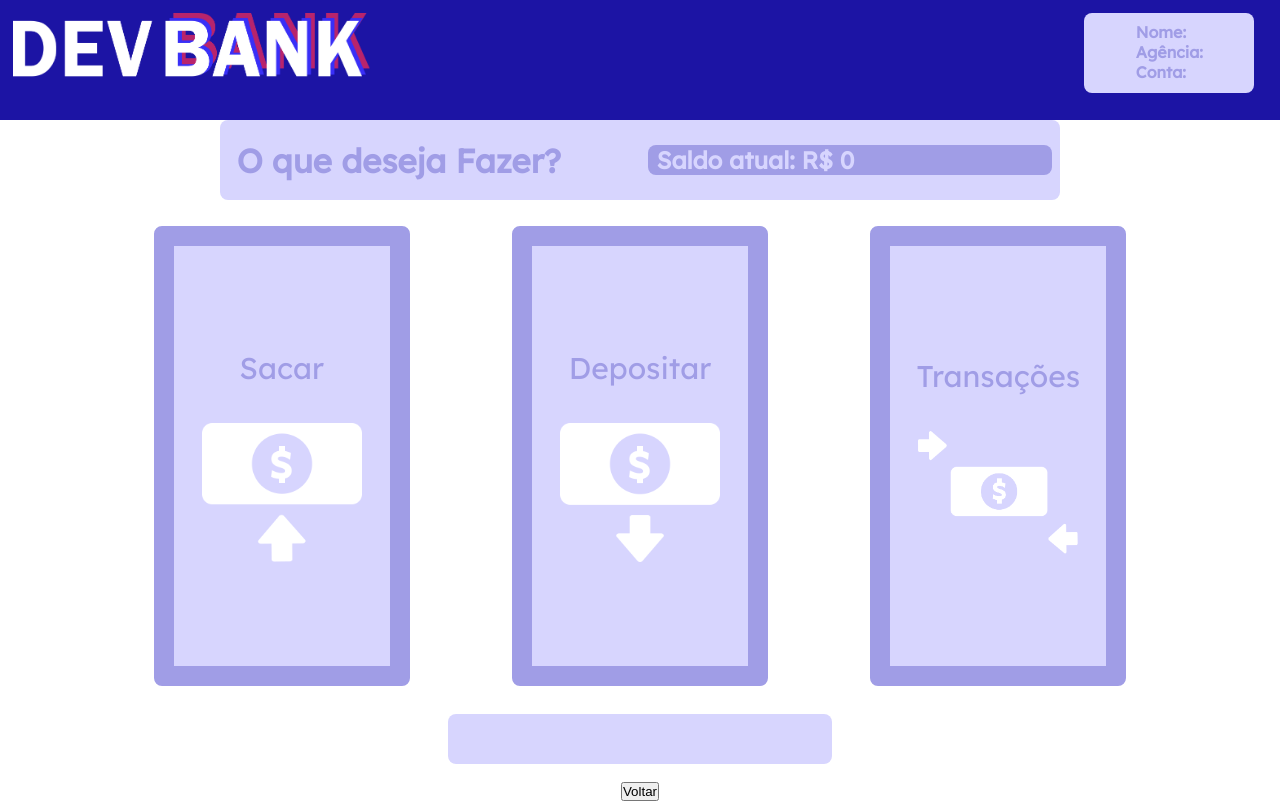
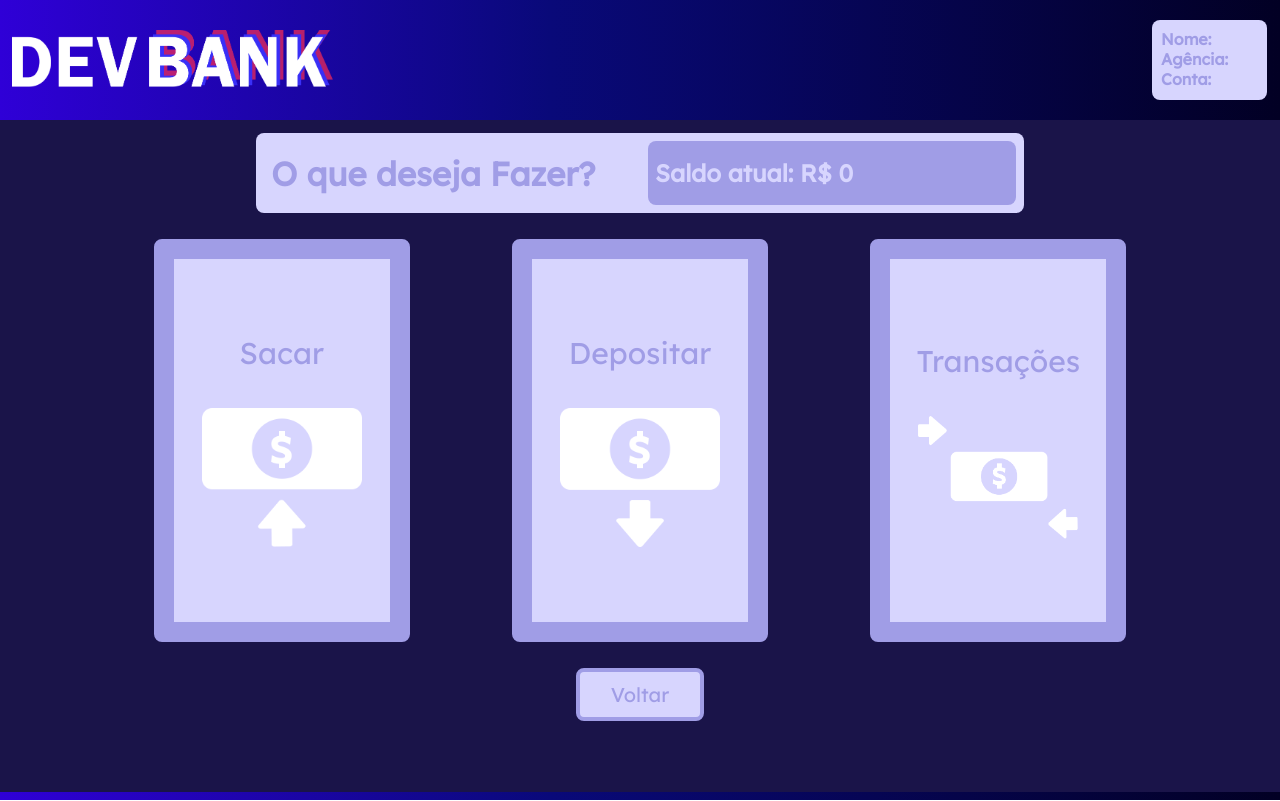
Before and after one commit to Maua-Dev/devbank_rafael_tiago_gabriel_front, a React (Vite) app: page /home in a window 1280 px wide. Built offline with nearby package versions, Linux system fonts and the light colour scheme; no server answers.

Commit message:
Ajustes na estilização e integração do sistema de verificação iniciada

```diff
--- a/src/components/pages/TelaDaConta.css
+++ b/src/components/pages/TelaDaConta.css
@@ -6,7 +6,8 @@ body {
 }
 
 .TelaDaConta{
-    background-color: #1c14a4;
+    background: rgb(2,0,36);
+    background: linear-gradient(354deg, rgba(2,0,36,1) 0%, rgba(9,9,121,1) 54%, rgba(47,0,215,1) 100%);
     height: 100vh;
     width: 100%;
     display: flex;
@@ -27,6 +28,7 @@ body {
 
 .centro-imagem-login {
     width: 50%;
+    margin-bottom: 2%;
 }
 
 .input-box {
@@ -51,7 +53,6 @@ body {
     background-color: #d7d5fe;
     transition: .35s;
     font-style:normal;
-
 }
 
 button:hover {
--- a/src/components/pages/TelaDaConta.tsx
+++ b/src/components/pages/TelaDaConta.tsx
@@ -1,11 +1,25 @@
 import { useContext } from 'react'
 import './TelaDaConta.css'
-import { Link } from "react-router-dom"
 import { ValoresDaConta } from '../../contexts/assessment-context'
 
 function TelaDaConta() {
 
-  const { setApi } = useContext(ValoresDaConta)
+  const { api, setApi } = useContext(ValoresDaConta)
+
+
+
+  const pegar = () => {
+    const chave =  "https://r2tcz6zsokynb72jb6o4ffd5nm0ryfyz.lambda-url.us-west-2.on.aws/"
+
+    if (api === chave){
+      setApi(chave)
+      window.location.href = "/home"
+    }
+    else {
+      alert("Coloque a api correta!")
+    }
+  }
+
 
     return (
 
@@ -14,11 +28,11 @@ function TelaDaConta() {
             <header>
               <img src="src/img/image.webp" className='centro-imagem-login' />
             </header>
-            <input name="" className='input-box' onChange={(event) => setApi (event.target.value)}/>
-            <Link to="/home"><button className='botao-login'> Logar </button></Link>
+            <input id="validarApi" name="" className='input-box' onChange={(event) => setApi(event.target.value)}/>
+            <button className='botao-login' onClick={pegar} id="pegar"> Logar </button>
           </div>
       </div>
     )
-  }
+    }
 
   export default TelaDaConta
--- a/src/components/pages/TelaInicial.css
+++ b/src/components/pages/TelaInicial.css
@@ -1,10 +1,21 @@
-:root{
-    height: 100%
-}
-
 
 .Header {
     height: 120px;
+    align-items: center;
+    justify-content: center;
+    display: flex;
+}
+
+body {
+    background: rgb(2,0,36);
+    background: linear-gradient(270deg, rgba(2,0,36,1) 0%, rgba(9,9,121,1) 57%, rgba(47,0,215,1) 100%);
+    height: 100%;
+    width: 100%;
+}
+
+.TelaInicial {
+    height: 100vh;
+    width: 100%;
 }
 
 .centro-imagem {
@@ -23,9 +34,7 @@
     padding: 5px;
     width: 160px;
     float: right;
-    margin-right: 2%;
-    justify-items: center;
-    margin-top: 1%;
+    margin-right: 1%;
     border: none;
     background-color: #d7d5fe;
     border-radius: 8px;
@@ -33,6 +42,8 @@
 
 .dados-conta{
     text-align: left;
+    margin-top: auto;
+    margin-bottom: auto;
     color: #a09de6;
     font-size: 16px;
     font-family: "Lexend";
@@ -41,22 +52,25 @@
 }
 
 .container-botoes-saldo{
-    background-color: white;
+    background-color: rgb(26, 20, 73);
+    display: flex;
+    flex-direction: column;
     text-align: center;
-    display: grid;
     place-items: center;
     width: 100%;
-    height: 80%;
+    height: 84%;
 }
 
 .box-saldo {
     display: flex;
-    height: 80px;
-    width: 840px;
+    height: 12%;
+    width: 60%;
     align-items: center;
     background-color: #d7d5fe;
     border: none;
     border-radius: 8px;
+    margin-top: 1%;
+    margin-bottom: 2%;
 }
 
 .oq-fazer {
@@ -72,8 +86,11 @@
 .saldo-box {
     background-color: #a09de6;
     width: 50%;
+    height: 80%;
     margin: 1%;
     border-radius: 8px;
+    display: flex;
+    align-items: center;
 }
 
 .saldo{
@@ -85,15 +102,14 @@
 
 .box-acoes{
     width: 100%;
-    height: 100%;
+    height: 60%;
     display: flex;
     justify-content: center;
 }
 
 .botoes-banco{
     width: 20%;
-    height: 460px;
-    margin: 2%;
+    height: 100%;
     margin-right: 4%;
     margin-left: 4%;
     display: flex;
@@ -102,7 +118,6 @@
     align-items: center;
     gap: 36px;
 
-    font-size: 28;
     font-family: "Lexend";
     font-size: 30px;
     color: #a09de6;
@@ -114,13 +129,24 @@
     transition: .35s;
 }
 
-.input-box-saldo{
-    text-align: center;
-    width: 30%;
-    margin-top: 0.2%;
-    height: 50px;
-    font-size: 28px;
+.bottom {
+    height: 22%;
+    width: 100%;
+    align-items: center;
+}
+
+.botao-voltar {
+    width: 10%;
+    height: 36%;
     border-radius: 8px;
-    border: none;
+    font-family: "Lexend";
+    font-size: 20px;
+    color: #a09de6;
+    border-style: solid;
+    border-width: 4px;
+    border-color: #a09de6;
     background-color: #d7d5fe;
+    transition: .35s;
+    font-style:normal;
+    margin: 2%;
 }
--- a/src/components/pages/TelaInicial.tsx
+++ b/src/components/pages/TelaInicial.tsx
@@ -16,14 +16,14 @@ function Telainicial() {
      setSaldo(response.data.current_balance)
   }
 
+
    useEffect(() => {
       requestApi()
    }, [])
 
     return (
-      <>
+      <div className="TelaInicial">
       <header className="Header">
-        <div>
         <div>
           <img src="src/img/image.webp" className='centro-imagem'/>
         </div>
@@ -33,7 +33,6 @@ function Telainicial() {
             Agência: {agency}<br/>
             Conta: {account}
           </h2>
-          </div>
         </div>
       </header>
 
@@ -53,12 +52,11 @@ function Telainicial() {
             <button className="botoes-banco">Depositar <img src="src/img/depositar.png" width={160}/> </button>
             <button className="botoes-banco">Transações <img src="src/img/transacao.png" width={160}/> </button>
           </div>
-
-      <text type="text" className="input-box-saldo"/>
-      <><br/></>
-      <Link to="/"><button name="Coloque a API">Voltar</button></Link>
+          <div className="bottom">
+            <Link to="/"><button className="botao-voltar">Voltar</button></Link>
           </div>
-      </>
+      </div>
+      </div>
     )
   }
 
```
Lines whose indentation alone changed are shown as unchanged.
